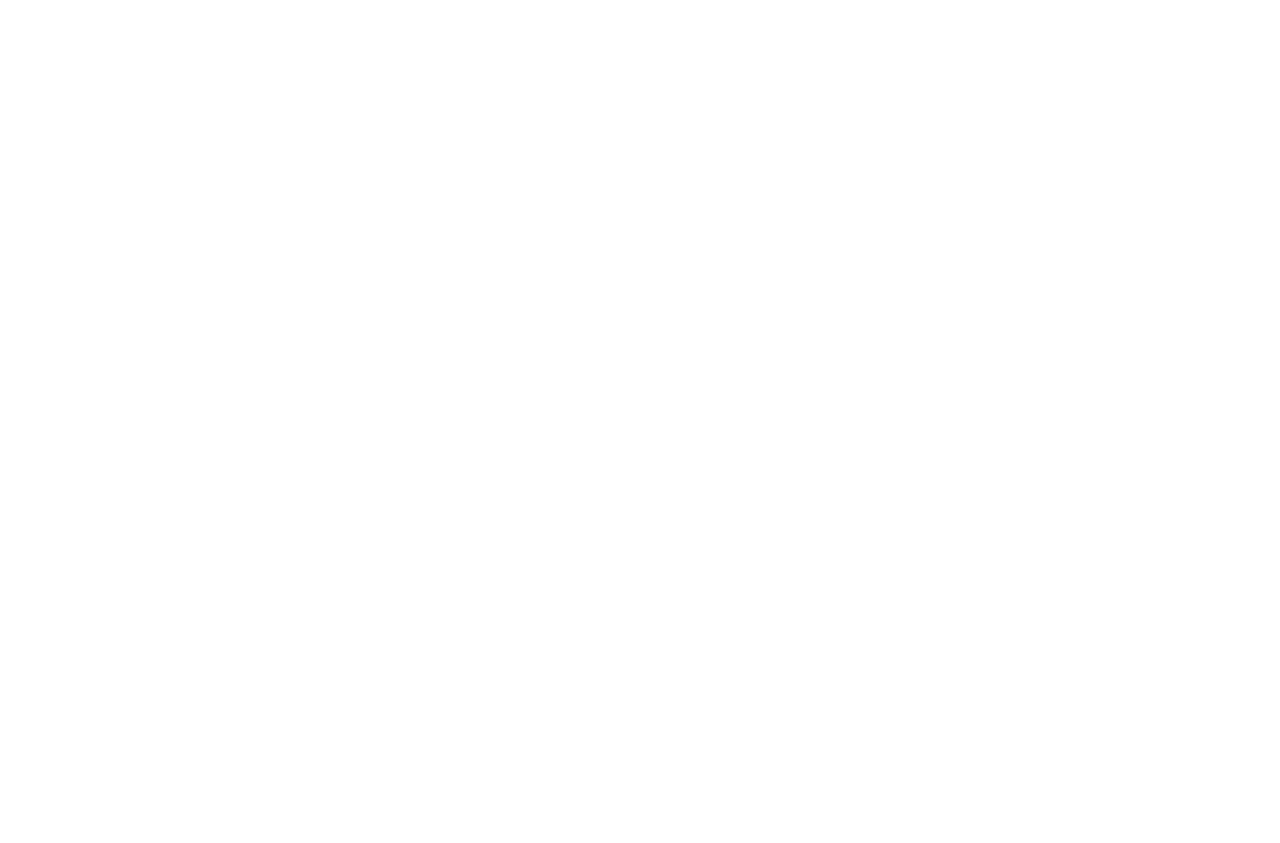
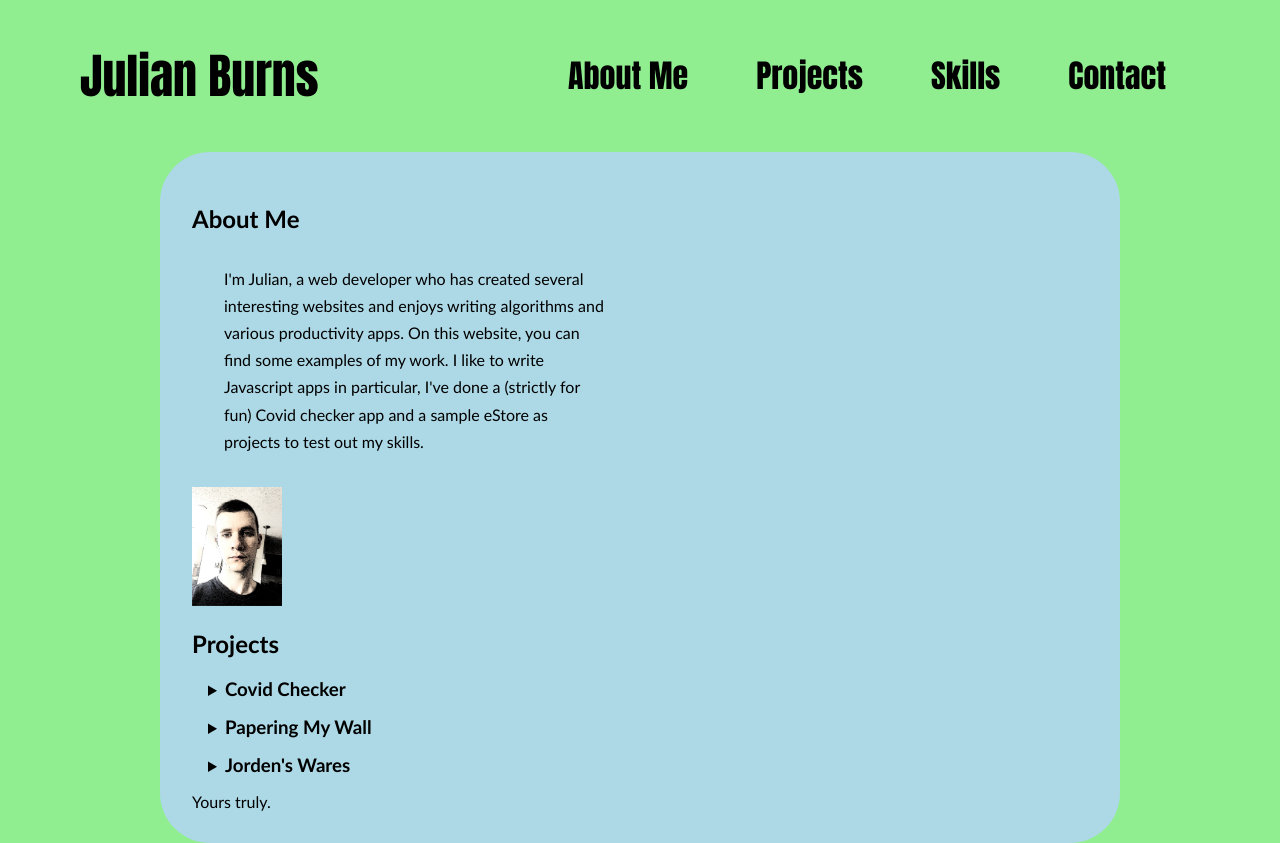
Before and after one commit to JulianBurns1995/Portfolio-Project, a plain HTML site: page index.html in a window 1280 px wide. Before the commit the page ends 800 px from the top, so only its background shows below. Drawn offline with Linux system fonts and the light colour scheme.

Commit message:
Add files via upload

```diff
--- a/index.html
+++ b/index.html
@@ -5,8 +5,75 @@
     <meta http-equiv="X-UA-Compatible" content="IE=edge">
     <meta name="viewport" content="width=device-width, initial-scale=1.0">
     <title>Document</title>
+    <link rel="stylesheet" href="style.css">
 </head>
 <body>
+    <nav>
+        <h1 id="logo">Julian Burns</h1>
+        <ul class="nav-items">
+            <li class="nav-item"><a href="#about-me">About Me</a></li>
+            <li class="nav-item"><a href="#projects">Projects</a></li>
+            <li class="nav-item"><a href="#skills">Skills</a></li>
+            <li class="nav-item"><a href="/contact.html">Contact</a></li>
+        </ul>
+    </nav>
+    <div class="container">
 
+    <main>
+        <section id="about-me">
+            <div class="about-me-container">
+                <div class="about-me-text-container">
+                    <h2>About Me</h2>
+                    <p>I'm Julian, a web developer who has created several interesting websites and enjoys writing algorithms and various productivity apps. On this website, you can find
+                        some examples of my work. I like to write Javascript apps in particular, I've done a (strictly for fun) Covid checker app and a sample eStore as projects to test out my skills.</p>
+
+                    </p>
+                </div>
+                <img src="./me.jpg" alt="A photo of Julian Burns" class="portrait">
+            </div>
+        </section>
+
+        <section id="projects">
+            <h2>
+                Projects
+            </h2>
+            <details class="project">
+                <summary class="project-title">
+                    <h3>
+                        Covid Checker
+                    </h3>
+                </summary>
+                <img src="./covidchecker.jpg" alt="My Covid Checker App" class="projectImage">
+                <p class="description">
+                    This app was created to check for Covid symptoms, but if you want to really check for them you should consult professionals.
+                </p>
+            </details>
+            <details class="project">
+                <summary class="project-title">
+                    <h3>
+                        Papering My Wall
+                    </h3>
+                </summary>
+                <img src="./paperingmywall.jpg" alt="Papering My Wall Website" class="projectImage">
+                <p class="description">This app was created as an amateur wallpaper eStore.</p>
+            </details>
+            <details class="project">
+                <summary class="project-title">
+                    <h3>
+                        Jorden's Wares
+                    </h3>
+                </summary>
+                <img src="./jordenswares.jpg" alt="Javascript Project" class="projectImage">
+                <p class="description">For a Viking to sell his wares.</p>
+            </details>
+        </section>
+
+
+    </main>
+
+    <footer>Yours truly.</footer>
+
+    <script src="./script.js"></script>
+    </div>
 </body>
 </html>
--- a/style.css
+++ b/style.css
@@ -0,0 +1,97 @@
+body{
+    font-family: 'Gill Sans', 'Gill Sans MT', Calibri, 'Trebuchet MS', sans-serif;
+    margin: 50px;
+    margin: 0 5rem;
+    background-color: lightgreen;
+}
+
+.container {
+    margin-left: 5rem;
+    margin-right: 5rem;
+    background-color: lightblue;
+    padding: 2rem;
+    border-radius: 50px;
+}
+
+
+.logo {
+}
+
+nav {
+    margin: 0;
+    padding: 0;
+    display: flex;
+    font-family:Impact, Haettenschweiler, 'Arial Narrow Bold', sans-serif;
+    font-size: 2rem;
+}
+
+.nav-items {
+    display: flex;
+    list-style-type: none;
+    padding: 0;
+    align-items: center;
+    margin: 0;
+    margin-left: auto;
+}
+
+.nav-item {
+    border: 2px solid lightgreen;
+    padding: 2rem;
+    border-radius: 50px;
+    font-size: 2rem;
+
+}
+
+.nav-item:hover {
+    background-color: lightblue;
+    transition-duration: 1s;
+    transition-property: background-color;
+}
+
+p {
+    line-height: 1.7rem;
+    margin: 2rem;
+}
+
+
+
+a {
+    color: black;
+    text-decoration: none;
+}
+
+
+
+.projects {
+    display: flex;
+    flex: wrap;
+}
+
+.project {
+    flex-grow: 1;
+    flex-basis: 1;
+    margin: 1rem;
+}
+
+details {
+    cursor: pointer;
+}
+
+details summary > * {
+    display: inline;
+}
+
+.projectImage {
+    width: 50%;
+    height: 50%;
+}
+
+.about-me-text-container {
+    width: 50%;
+}
+
+img {
+    width: 10%;
+    height: 10%;
+    min-width: 50px;
+}
```
Also changed, not shown: Jordenswares.JPG (added), covidchecker.jpg (added), me.jpg (added), paperingmywall.JPG (added).
